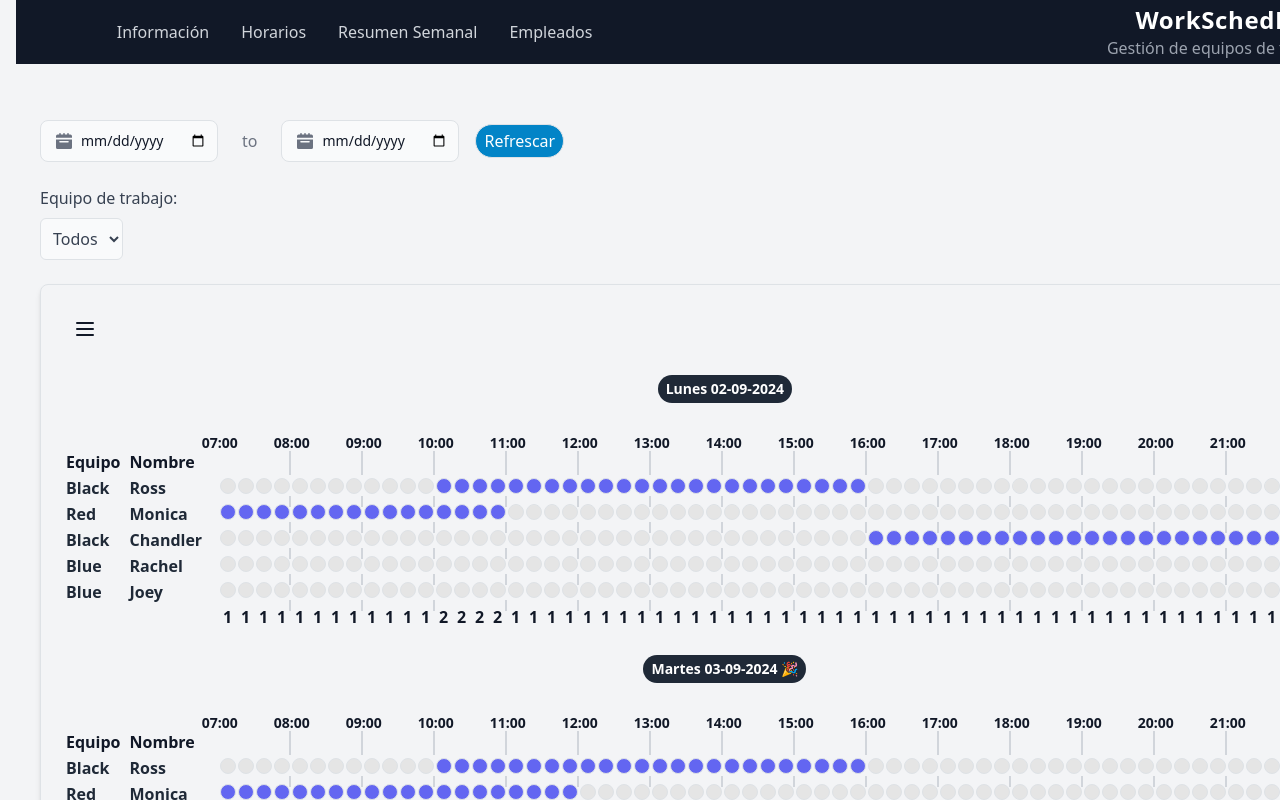
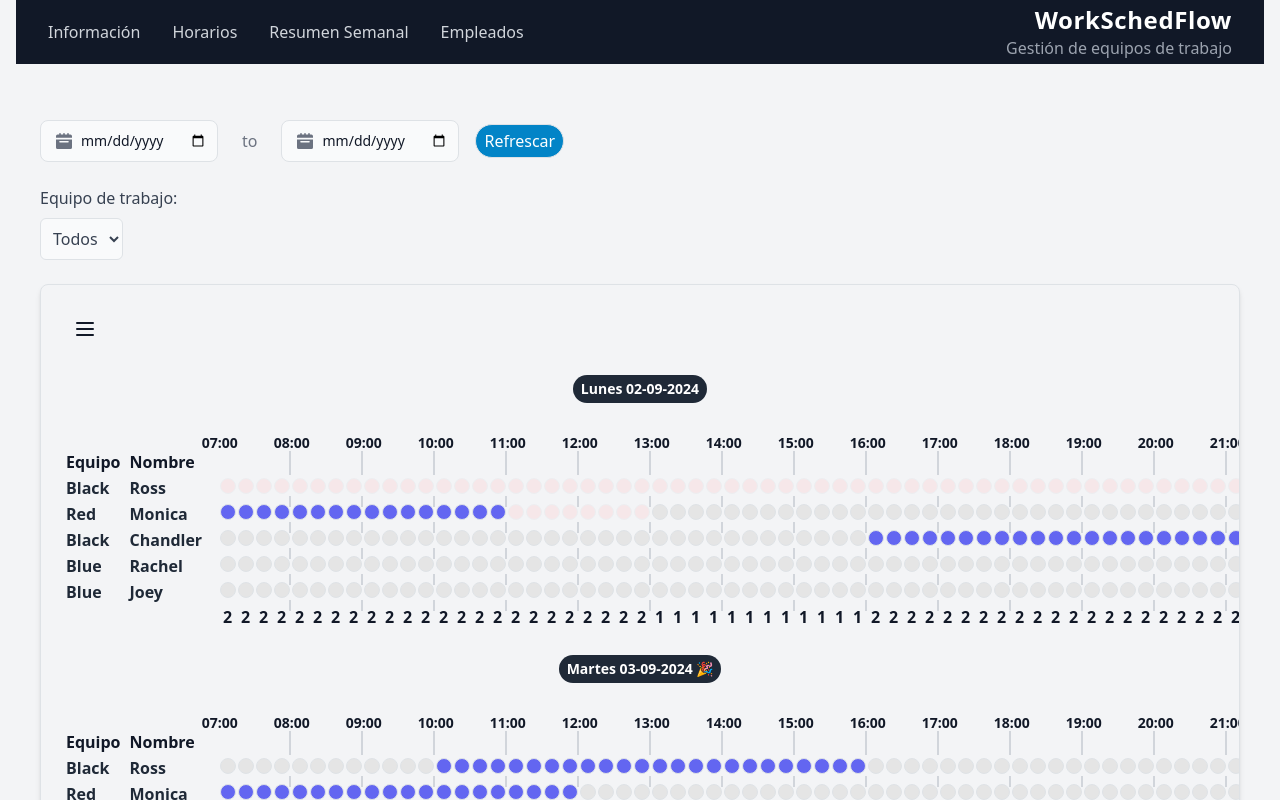
Before and after one commit to Sergiomsrs/workschedflow-demo, a React (Vite) app: page /workschedflow-demo/landing in a window 1280 px wide. Shown: the top 800 px of the page. Built offline with nearby package versions, Linux system fonts and the light colour scheme.

Commit message:
Correccion estilos horizontal Row

```diff
--- a/src/formComponents/AddDisp.jsx
+++ b/src/formComponents/AddDisp.jsx
@@ -13,9 +13,9 @@ const disp = [
             "terminationDate": "2024-12-31"
         },
         "absenceReason": "Motivos personales",
-        "date": "2024-11-11",
-        "startHour": "14:00",
-        "terminationHour": "17:30"
+        "date": "2024-09-02",
+        "startHour": "11:00",
+        "terminationHour": "13:00"
     }
 ];
 
@@ -80,7 +80,7 @@ export const AddDisp = () => {
                     onChange={handleEmployeeSelect}
                     className="block w-full rounded-md border-gray-300 shadow-sm focus:ring-2 focus:ring-indigo-600 focus:border-indigo-500 sm:text-sm py-1.5"
                 >
-                    <option value="">Ross Geller</option>
+                    <option value="">Monica Geller</option>
                     {employees.map(employee => (
                         <option key={employee.id} value={employee.id}>
                             {employee.name} {employee.lastName}
--- a/src/formComponents/AddPto.jsx
+++ b/src/formComponents/AddPto.jsx
@@ -12,8 +12,8 @@ const pto1 = [
             "terminationDate": "2024-12-31"
         },
         "absenceReason": "Vacaciones",
-        "startDate": "2024-11-11",
-        "terminationDate": "2024-11-17"
+        "startDate": "2024-09-02",
+        "terminationDate": "2024-09-02"
     },
     {
         "id": 50,
--- a/src/gridComponents/HorizontalBar .jsx
+++ b/src/gridComponents/HorizontalBar .jsx
@@ -36,6 +36,20 @@ export const HorizontalBar = ({ username, hours, onHourChange, teamWork, shiftDu
     return highestIndex >= (index + 48) ? true : false;
   }
 
+  const getCursorClass = (isDisabled, value) => {
+    if (isDisabled) return 'cursor-not-allowed opacity-30';
+    if (value == "PTO")  return 'cursor-not-allowed opacity-30';
+    return 'cursor-pointer';
+  };
+
+  const getBackgroundClass = (value) => {
+    if (value === "PTO") return 'bg-red-200 '; // Por ejemplo, amarillo para PTO
+    if (value === "Null") return 'bg-neutral-200';
+    return 'bg-indigo-500'; // Default para otros valores
+  };
+
+
+
   return (
     <>
       <td className="text-base font-semibold text-gray-800">{teamWork}</td>
@@ -50,9 +64,10 @@ export const HorizontalBar = ({ username, hours, onHourChange, teamWork, shiftDu
         >
           <input
             type="checkbox"
-            className={`w-4 h-4 p-0 m-0 appearance-none border border-gray-400 rounded-3xl ${isInputDisabled(index) || value === "PTO" ? 'cursor-not-allowed opacity-30' : 'cursor-pointer'
-              } ${value !== "Null" && value !== "PTO" ? 'bg-indigo-500' : 'bg-neutral-200'
-              } relative`}
+            className={`w-4 h-4 p-0 m-0 appearance-none border border-gray-400 rounded-3xl
+              ${getCursorClass(isInputDisabled(index), value)}
+              ${getBackgroundClass(value)}
+              relative`}
             checked={value !== "Null" && value !== "PTO"}
             onChange={(event) => handleClick(index, event.target.checked)}
             disabled={isInputDisabled(index) || value === "PTO"}
--- a/src/pages/MainPage.jsx
+++ b/src/pages/MainPage.jsx
@@ -19,7 +19,7 @@ export const MainPage = () => {
           <Navbar />
         </header>
         <ScrollToTop />
-        <main className="flex flex-col items-center max-w-full">
+        <main className="flex flex-col items-center max-w-full overflow-auto ">
           <Routes>
             <Route path="/" element={<Daily />} />
             <Route path="/workschedflow-demo/" element={<Daily />} />
--- a/src/utils/apiMock.js
+++ b/src/utils/apiMock.js
@@ -370,68 +370,68 @@ export const apiMockData = [
                 "wwh": 20,
                 "teamWork": "Black",
                 "workShift": [
-                    "Null",
-                    "Null",
-                    "Null",
-                    "Null",
-                    "Null",
-                    "Null",
-                    "Null",
-                    "Null",
-                    "Null",
-                    "Null",
-                    "Null",
-                    "Null",
-                    "10:00",
-                    "10:15",
-                    "10:30",
-                    "10:45",
-                    "11:00",
-                    "11:15",
-                    "11:30",
-                    "11:45",
-                    "12:00",
-                    "12:15",
-                    "12:30",
-                    "12:45",
-                    "13:00",
-                    "13:15",
-                    "13:30",
-                    "13:45",
-                    "14:00",
-                    "14:15",
-                    "14:30",
-                    "14:45",
-                    "15:00",
-                    "15:15",
-                    "15:30",
-                    "15:45",
-                    "Null",
-                    "Null",
-                    "Null",
-                    "Null",
-                    "Null",
-                    "Null",
-                    "Null",
-                    "Null",
-                    "Null",
-                    "Null",
-                    "Null",
-                    "Null",
-                    "Null",
-                    "Null",
-                    "Null",
-                    "Null",
-                    "Null",
-                    "Null",
-                    "Null",
-                    "Null",
-                    "Null",
-                    "Null",
-                    "Null",
-                    "Null",
-                    "Null",
-                    "Null"
+                    "PTO",
+                    "PTO",
+                    "PTO",
+                    "PTO",
+                    "PTO",
+                    "PTO",
+                    "PTO",
+                    "PTO",
+                    "PTO",
+                    "PTO",
+                    "PTO",
+                    "PTO",
+                    "PTO",
+                    "PTO",
+                    "PTO",
+                    "PTO",
+                    "PTO",
+                    "PTO",
+                    "PTO",
+                    "PTO",
+                    "PTO",
+                    "PTO",
+                    "PTO",
+                    "PTO",
+                    "PTO",
+                    "PTO",
+                    "PTO",
+                    "PTO",
+                    "PTO",
+                    "PTO",
+                    "PTO",
+                    "PTO",
+                    "PTO",
+                    "PTO",
+                    "PTO",
+                    "PTO",
+                    "PTO",
+                    "PTO",
+                    "PTO",
+                    "PTO",
+                    "PTO",
+                    "PTO",
+                    "PTO",
+                    "PTO",
+                    "PTO",
+                    "PTO",
+                    "PTO",
+                    "PTO",
+                    "PTO",
+                    "PTO",
+                    "PTO",
+                    "PTO",
+                    "PTO",
+                    "PTO",
+                    "PTO",
+                    "PTO",
+                    "PTO",
+                    "PTO",
+                    "PTO",
+                    "PTO",
+                    "PTO",
+                    "PTO"
                 ],
                 "shiftDuration": "06:00"
             },
@@ -457,14 +457,14 @@ export const apiMockData = [
                     "10:15",
                     "10:30",
                     "10:45",
-                    "Null",
-                    "Null",
-                    "Null",
-                    "Null",
-                    "Null",
-                    "Null",
-                    "Null",
-                    "Null",
+                    "PTO",
+                    "PTO",
+                    "PTO",
+                    "PTO",
+                    "PTO",
+                    "PTO",
+                    "PTO",
+                    "PTO",
                     "Null",
                     "Null",
                     "Null",
```
